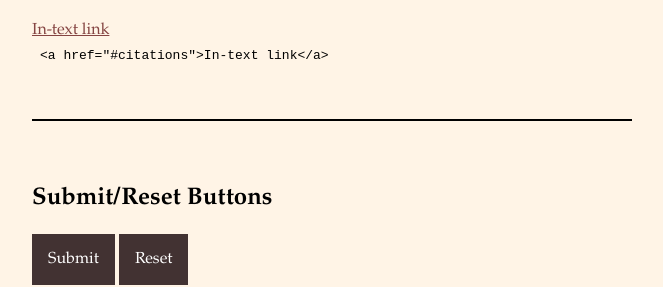
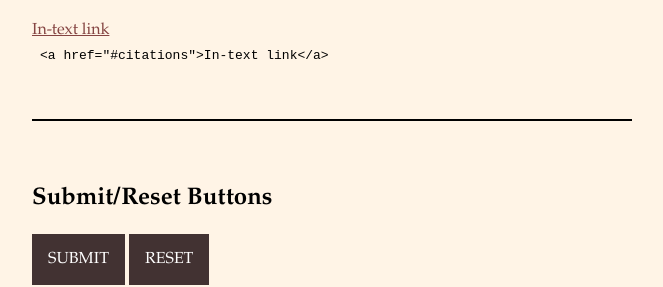
Before and after one commit to dzhog/339P02, a plain HTML site: page P01-Style Guide/index.html in a window 1280 px wide. Shown: the part 666-953 px from the top of the page, without its empty margins (8-671 px from the left). Drawn offline with Linux system fonts and the light colour scheme.

Commit message:
button uppercase

```diff
--- a/P01-Style Guide/css/main.css
+++ b/P01-Style Guide/css/main.css
@@ -16,6 +16,10 @@ body {
 
 .totals{
   font-size: 1.5rem;
+}
+
+button{
+  text-transform: uppercase;
 }
 
 .button-navi{
```
